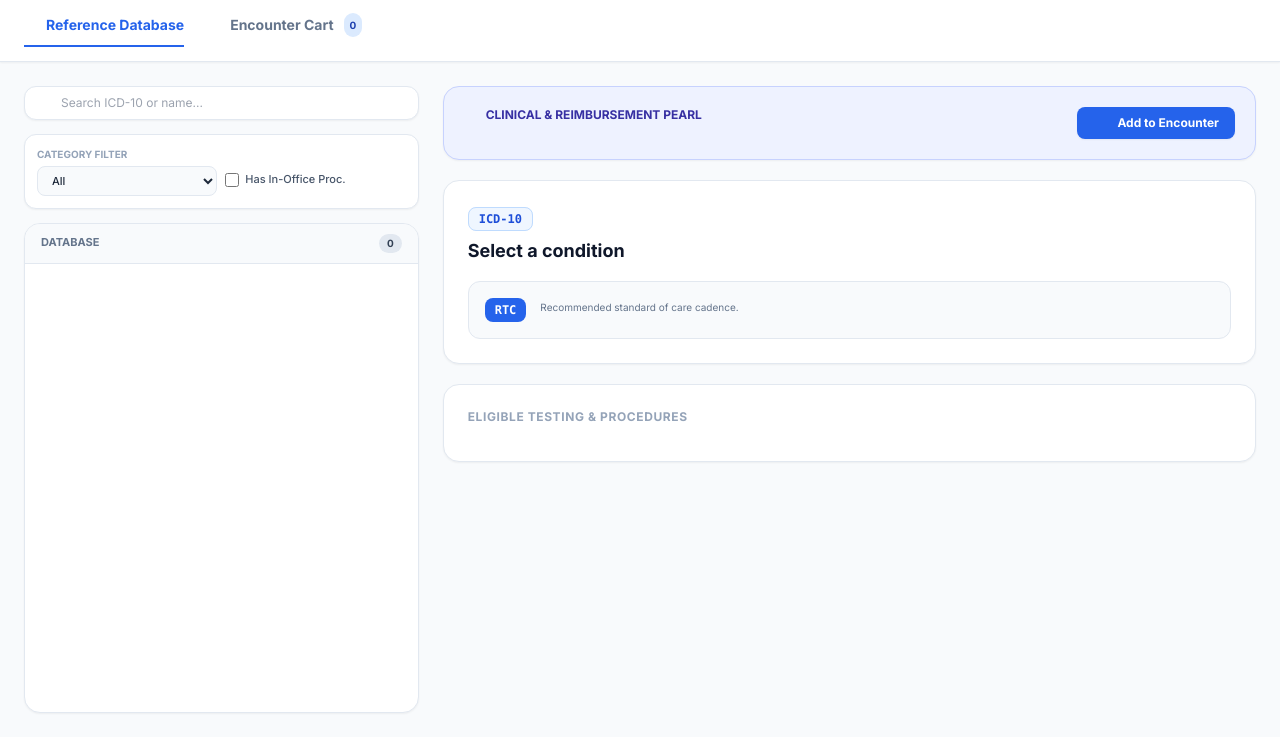
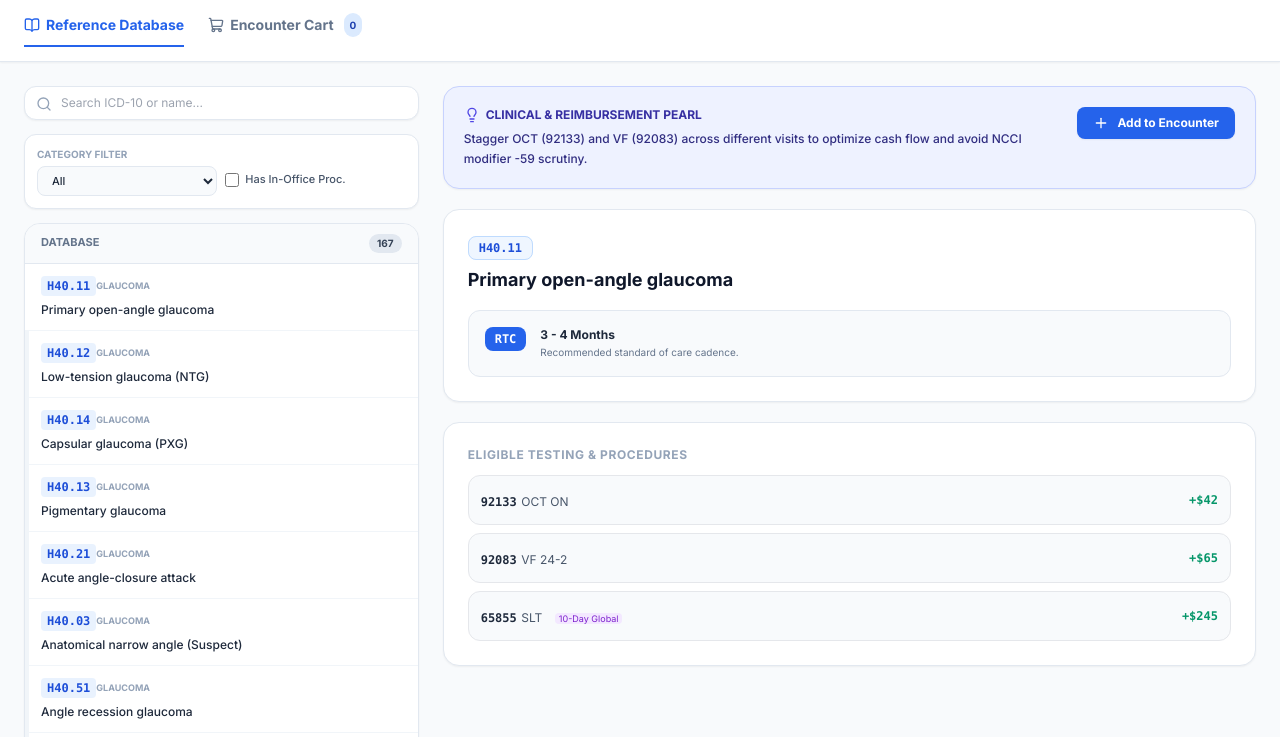
Before and after one commit to wazkn/cb-engine, a plain HTML site: page index.html in a window 1280 px wide. Shown: the part 63-800 px from the top of the page. Drawn offline with nearby package versions, Linux system fonts and the light colour scheme.

Commit message:
Update index.html

```diff
--- a/index.html
+++ b/index.html
@@ -108,14 +108,14 @@
 
         <!-- Reimbursement Pearl Callout -->
         <div class="bg-indigo-50 border border-indigo-200 rounded-2xl p-5 shadow-sm">
-          <div class="flex justify-between items-start">
+          <div class="flex justify-between items-start gap-4">
             <div>
               <h4 class="text-xs font-bold text-indigo-800 uppercase flex items-center gap-1.5 mb-1.5">
                 <i data-lucide="lightbulb" class="w-4 h-4 text-indigo-600"></i> Clinical & Reimbursement Pearl
               </h4>
               <p id="reimbursementPearl" class="text-xs text-indigo-900 font-medium leading-relaxed"></p>
             </div>
-            <button onclick="addToCart(activeCondition)" class="bg-blue-600 hover:bg-blue-700 text-white text-xs font-bold px-4 py-2 rounded-lg shadow-sm flex items-center gap-2 transition whitespace-nowrap">
+            <button onclick="addToCart(activeCondition)" class="bg-blue-600 hover:bg-blue-700 text-white text-xs font-bold px-4 py-2 rounded-lg shadow-sm flex items-center gap-2 transition whitespace-nowrap shrink-0">
               <i data-lucide="plus" class="w-4 h-4"></i> Add to Encounter
             </button>
           </div>
@@ -421,7 +421,7 @@
     let cart = [];
     let cartProcedures = [];
     let filteredList = [...DB_RAW];
-    let activeCondition = DATABASE[0];
+    let activeCondition = DB_RAW[0];
     let examLevel = 'moderate';
     let currentTab = 'db';
 
@@ -462,6 +462,11 @@
       listEl.innerHTML = "";
       document.getElementById("dbCountBadge").innerText = filteredList.length;
 
+      if (filteredList.length === 0) {
+        listEl.innerHTML = `<div class="p-4 text-xs text-slate-400">No matching diagnoses found.</div>`;
+        return;
+      }
+
       filteredList.forEach(c => {
         const btn = document.createElement("button");
         btn.onclick = () => { activeCondition = c; loadDbCondition(); };
@@ -475,10 +480,11 @@
         `;
         listEl.appendChild(btn);
       });
-      if (filteredList.length > 0) {
+
+      if (!filteredList.some(c => c.icd === activeCondition.icd)) {
         activeCondition = filteredList[0];
-        loadDbCondition();
       }
+      loadDbCondition();
       lucide.createIcons();
     }
 
```
